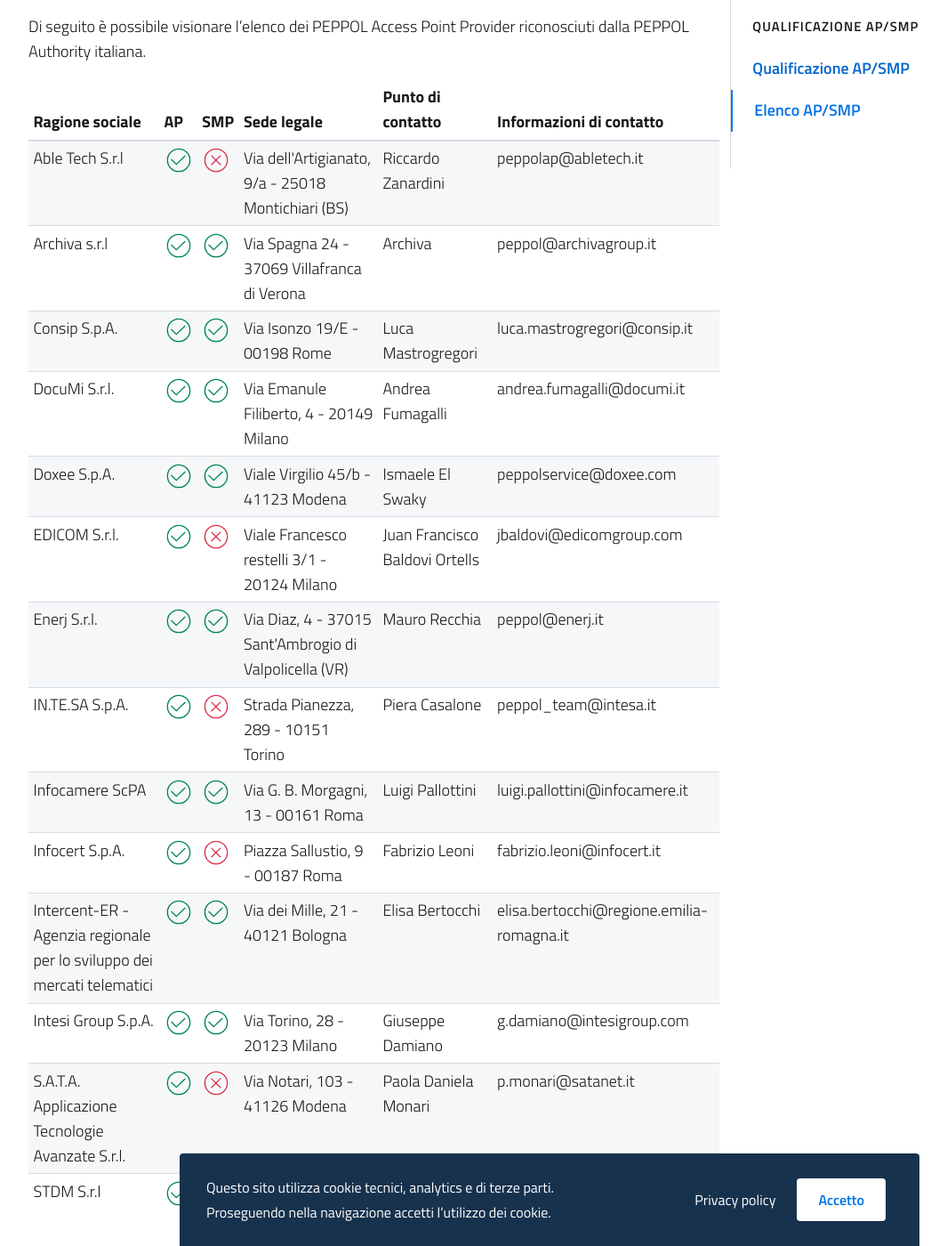
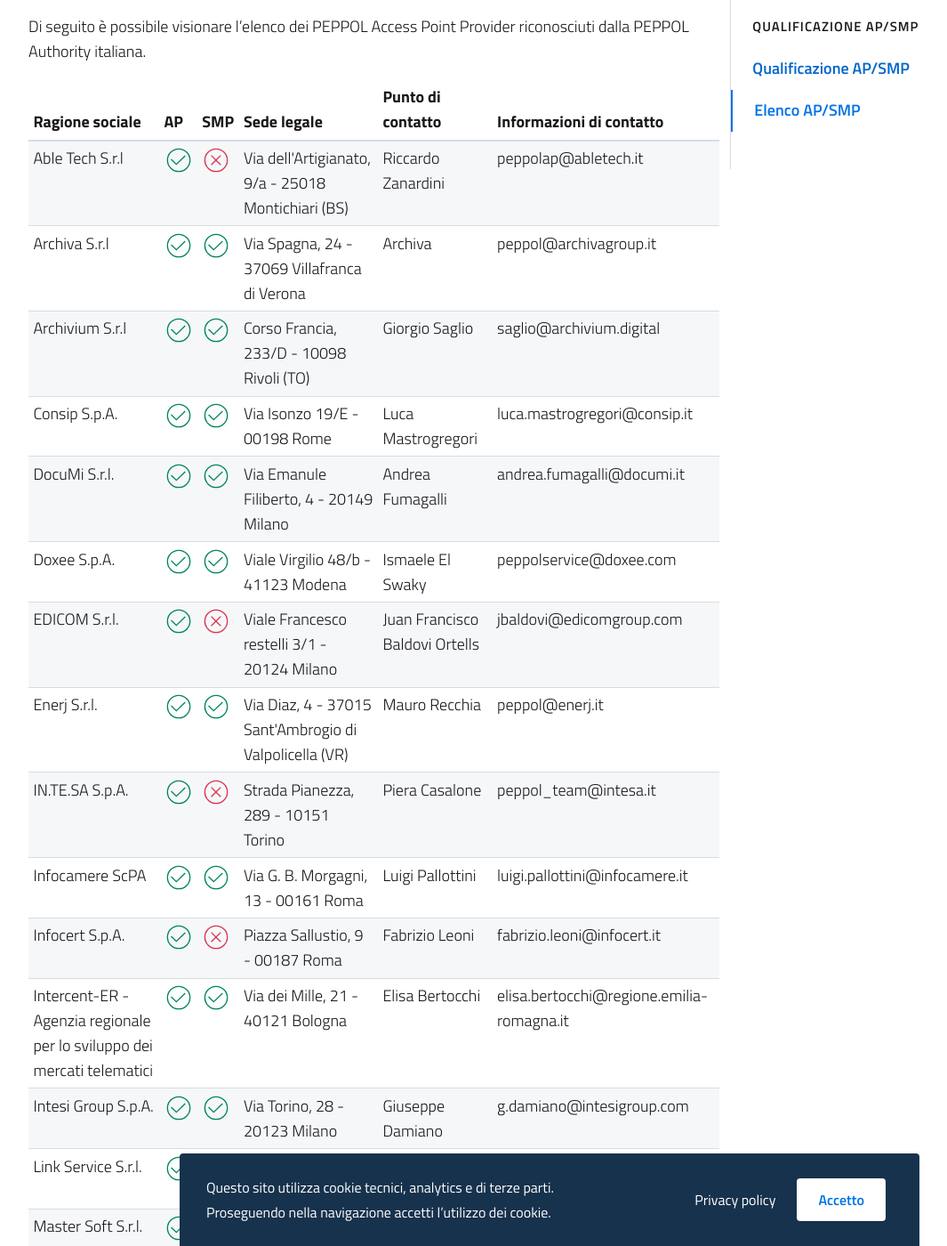
Before and after one commit to realeroberto/peppol.agid.gov.it, a Jekyll site: the page built from it/qualificazione-ap-smp/elenco-ap-smp.md, in a window 1280 px wide and 1400 px high, scrolled down 360 px. Shown: the whole window at 89% size, without its empty margins (22-1087 px from the left). Built offline with Jekyll 4.4.1, drawn with Linux system fonts in a browser that asks for light colours; some of the changed text lies outside the part shown.

Commit message:
Update data

```diff
--- a/_data/elenco-ap-smp.yml
+++ b/_data/elenco-ap-smp.yml
@@ -5,12 +5,18 @@
   sede_legale: Via dell'Artigianato, 9/a - 25018 Montichiari (BS)
   contact_point: Riccardo Zanardini
   contact_info: peppolap@abletech.it
-- ragione_sociale: Archiva s.r.l
+- ragione_sociale: Archiva S.r.l
   ap: true
   smp: true
-  sede_legale: Via Spagna 24 - 37069 Villafranca di Verona
+  sede_legale: Via Spagna, 24 - 37069 Villafranca di Verona
   contact_point: Archiva
   contact_info: peppol@archivagroup.it
+- ragione_sociale: Archivium S.r.l
+  ap: true
+  smp: true
+  sede_legale: Corso Francia, 233/D - 10098 Rivoli (TO)
+  contact_point: Giorgio Saglio
+  contact_info: saglio@archivium.digital
 - ragione_sociale: Consip S.p.A.
   ap: true
   smp: true
@@ -26,7 +32,7 @@
 - ragione_sociale: Doxee S.p.A.
   ap: true
   smp: true
-  sede_legale: Viale Virgilio 45/b - 41123 Modena
+  sede_legale: Viale Virgilio 48/b - 41123 Modena
   contact_point: Ismaele El Swaky
   contact_info: peppolservice@doxee.com
 - ragione_sociale: EDICOM S.r.l.
@@ -71,6 +77,18 @@
   sede_legale: Via Torino, 28 - 20123 Milano
   contact_point: Giuseppe Damiano
   contact_info: g.damiano@intesigroup.com
+- ragione_sociale: Link Service S.r.l.
+  ap: true
+  smp: true
+  sede_legale: Via Lusitania, 4 - 00183 Roma
+  contact_point: Alessandro Giosuè Sganga
+  contact_info: alessandro.sganga@gmail.com
+- ragione_sociale: Master Soft S.r.l.
+  ap: true
+  smp: true
+  sede_legale: Piazzale Lombardia, 10 - 28100 Novara
+  contact_point: Marco Tacchini
+  contact_info: peppol@mastersoft.it
 - ragione_sociale: S.A.T.A. Applicazione Tecnologie Avanzate S.r.l.
   ap: true
   smp: false
--- a/_data/t.yml
+++ b/_data/t.yml
@@ -17,7 +17,7 @@
 
 ## Site author
 author:
-  en: "Agenzia per l'Italia Digitale"
+  en: "Agency for Digital Italy"
   it: "Agenzia per l'Italia Digitale"
 
 ## Social
```
